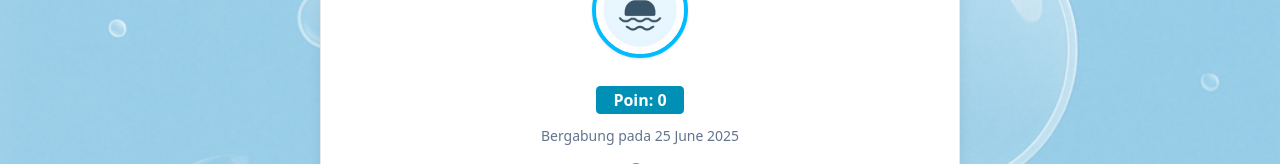
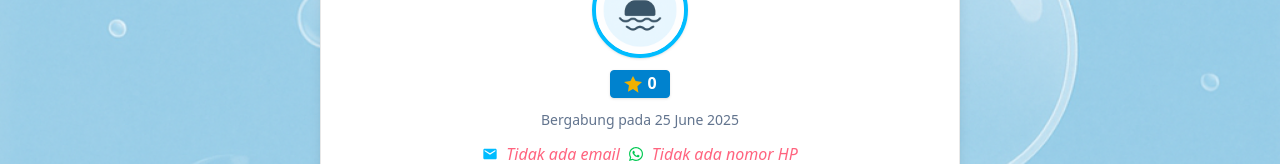
Before and after one commit to wirawanmahardika/laundry-frontend, a React (Vite) app: page /member/detail/1 in a window 1280 px wide. Shown: the part 175-339 px from the top of the page. Built offline with nearby package versions, Linux system fonts and the light colour scheme; no server answers; sample sign-in values are in the browser's storage.

Commit message:
update: tampilan loyality poin di member dan detail member

```diff
--- a/src/pages/member/DetailMember.tsx
+++ b/src/pages/member/DetailMember.tsx
@@ -92,13 +92,16 @@ export default function DetailMember() {
                         onChange={e => setEditData({ ...editData, nama: e.target.value } as memberType)}
                     />
                 ) : (
-                    <span className="text-2xl font-bold text-slate-800">{member?.nama}</span>
+                    <span className="text-2xl font-bold text-slate-800 flex items-center gap-y-2 flex-col">
+                        {member?.nama}
+                        <span className="badge badge-primary badge-lg font-bold px-3 py-1 flex items-center gap-x-1 shadow">
+                            <svg className="w-5 h-5 text-yellow-500" fill="currentColor" viewBox="0 0 20 20">
+                                <path d="M10 15l-5.09 2.67 1.09-6.36L1 7.97l6.41-.93L10 1.9l2.59 5.14 6.41.93-4.64 4.34 1.09 6.36z" />
+                            </svg>
+                            {member?.poin ?? 0}
+                        </span>
+                    </span>
                 )}
-                    <div className="flex items-center gap-x-2 mt-1">
-        <span className="badge badge-info badge-lg text-base font-semibold px-4 py-2">
-            Poin: {member?.poin ?? 0}
-        </span>
-    </div>
                 <span className="text-slate-500 text-sm">
                     Bergabung pada {dayjs(member?.created_at).format("D MMMM YYYY")}
                 </span>
--- a/src/pages/member/Member.tsx
+++ b/src/pages/member/Member.tsx
@@ -135,9 +135,13 @@ function Card({ id, nama, createdAt, email, whatsapp, poin, onDelete }: CardProp
             <div className="col-span-4 flex flex-col sm:flex-row sm:items-center justify-between gap-y-1">
                 <div>
                     <span className="font-semibold text-base text-slate-800">{nama}</span>
-                    <div className="mt-1">
-                        <span className="badge badge-info badge-sm font-semibold px-4 py-2">
-                            Poin: {poin ?? 0}
+                    <div className="flex gap-x-3 items-center">
+                        <span>Poin Loyality :</span>
+                        <span className="badge badge-primary badge-sm font-bold px-3 py-1 flex items-center gap-x-1 shadow">
+                            <svg className="w-4 h-4 text-yellow-500" fill="currentColor" viewBox="0 0 20 20">
+                                <path d="M10 15l-5.09 2.67 1.09-6.36L1 7.97l6.41-.93L10 1.9l2.59 5.14 6.41.93-4.64 4.34 1.09 6.36z" />
+                            </svg>
+                            {poin ?? 0}
                         </span>
                     </div>
                     <div className="text-xs text-slate-500 mt-1">
```
